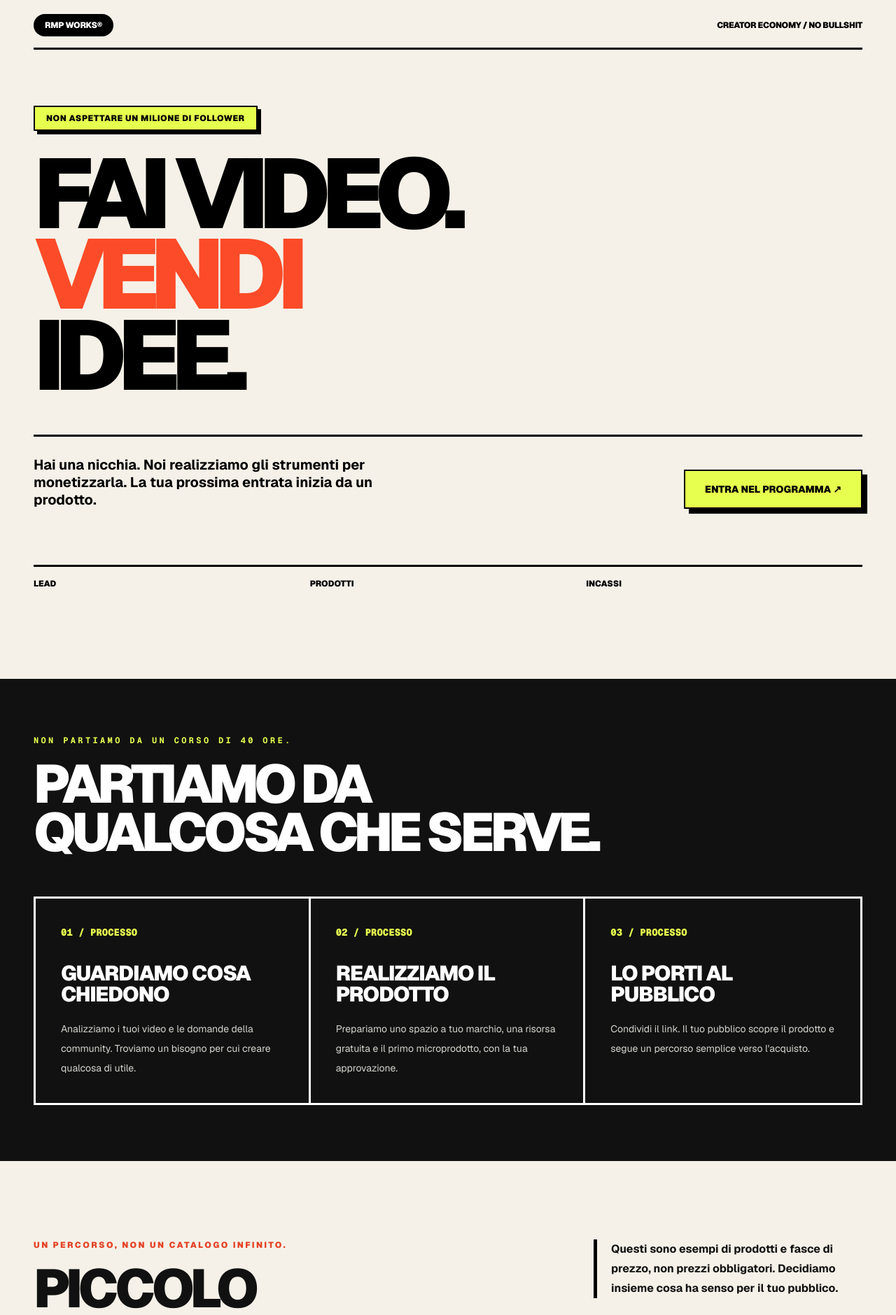
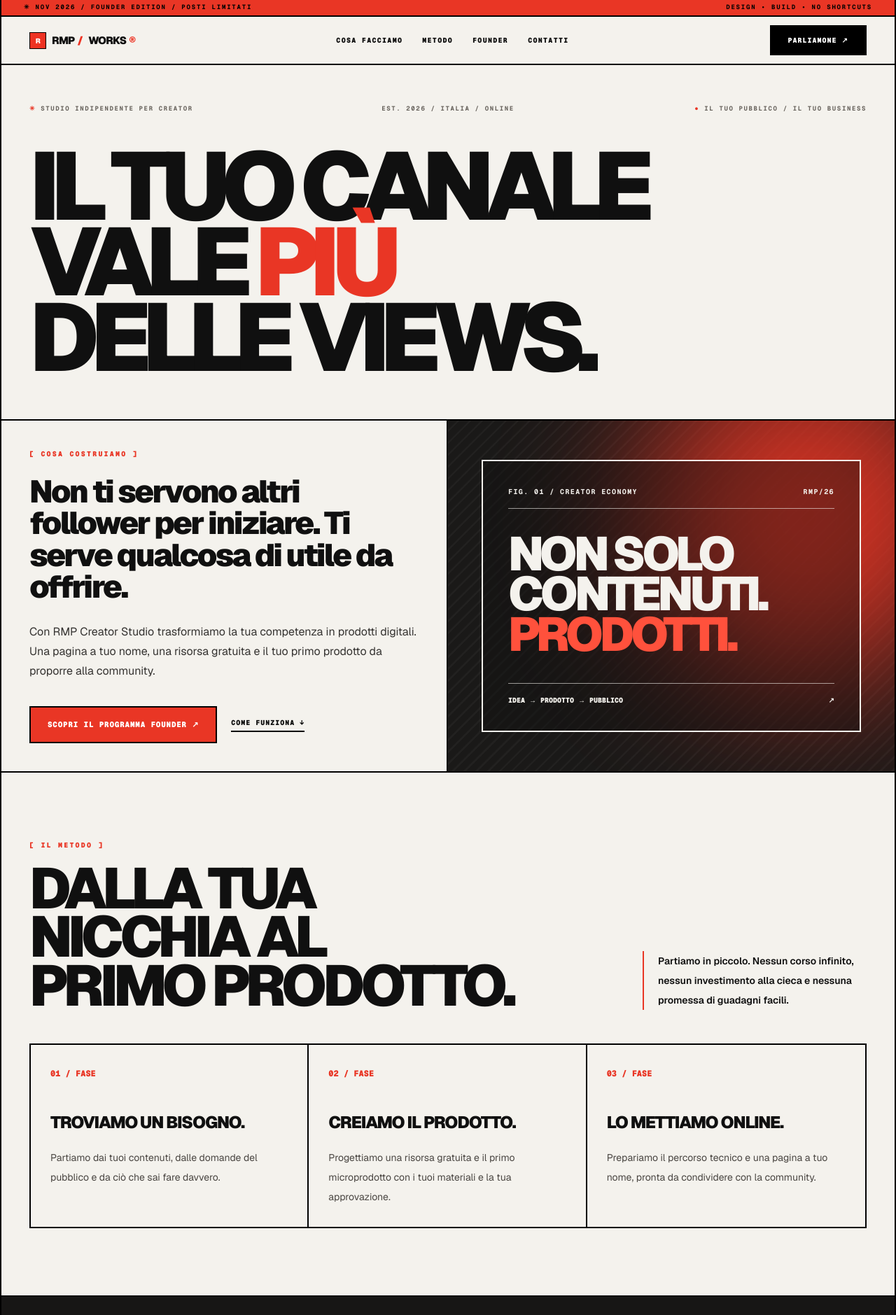
Before and after one commit to MacNaym/rmpworks, a Next.js app: page / in a window 1280 px wide. Shown: the top 1879 px of the page at 70% size. Built offline with nearby package versions, Linux system fonts and the light colour scheme.

Commit message:
design: recreate original Formhaus editorial brutalist layout for RMP Works

```diff
--- a/app/page.tsx
+++ b/app/page.tsx
@@ -3,68 +3,131 @@ import type { Metadata } from "next";
 import { rmpPhone } from "./contact-details";
 
 export const metadata: Metadata = {
- title:"RMP Works | Fai video. Vendi idee.",
- description:"RMP Creator Studio aiuta YouTuber e creator di nicchia a creare il primo prodotto digitale. Scopri l'attivazione Founder.",
- openGraph:{title:"Fai video. Vendi idee. | RMP Works",description:"Dai contenuti ai tuoi primi prodotti digitali, senza montare un e-commerce da solo."}
+  title: "RMP Works | Il tuo canale vale più delle views",
+  description: "RMP Creator Studio crea con te prodotti digitali, pagine di vendita e risorse gratuite per trasformare la tua competenza in una proposta acquistabile.",
+  openGraph: {
+    title: "IL TUO CANALE VALE PIÙ DELLE VIEWS. | RMP Works",
+    description: "Non vendiamo follower. Costruiamo con te prodotti digitali utili alla tua community.",
+  },
 };
-const frame="mx-auto max-w-[1450px] px-5 md:px-12";
-const steps=[
- {n:"01",title:"Guardiamo cosa chiedono",copy:"Analizziamo i tuoi video e le domande della community. Troviamo un bisogno per cui creare qualcosa di utile."},
- {n:"02",title:"Realizziamo il prodotto",copy:"Prepariamo uno spazio a tuo marchio, una risorsa gratuita e il primo microprodotto, con la tua approvazione."},
- {n:"03",title:"Lo porti al pubblico",copy:"Condividi il link. Il tuo pubblico scopre il prodotto e segue un percorso semplice verso l'acquisto."}
+
+const process = [
+  { number: "01", title: "TROVIAMO UN BISOGNO.", description: "Partiamo dai tuoi contenuti, dalle domande del pubblico e da ciò che sai fare davvero." },
+  { number: "02", title: "CREIAMO IL PRODOTTO.", description: "Progettiamo una risorsa gratuita e il primo microprodotto con i tuoi materiali e la tua approvazione." },
+  { number: "03", title: "LO METTIAMO ONLINE.", description: "Prepariamo il percorso tecnico e una pagina a tuo nome, pronta da condividere con la community." },
 ];
-const lineup=[
- {n:"00",title:"Gratis",price:"0 €",copy:"Una guida o un quiz per far conoscere il tuo lavoro."},
- {n:"01",title:"Micro",price:"5–15 €",copy:"Un prodotto piccolo, concreto e facile da provare."},
- {n:"02",title:"Next level",price:"29–79 €",copy:"Uno strumento o percorso più strutturato."},
- {n:"03",title:"Premium",price:"Su misura",copy:"Un corso completo quando avrai qualcosa da insegnare davvero."}
+const products = [
+  { number: "01", label: "FREE ENTRY", title: "RISORSA GRATUITA", price: "0 €", detail: "Un quiz o una guida che faccia capire subito il valore dei tuoi contenuti." },
+  { number: "02", label: "FIRST SALE", title: "MICROPRODOTTO", price: "5–15 €", detail: "Un piccolo prodotto digitale per risolvere un problema concreto." },
+  { number: "03", label: "NEXT STEP", title: "PRODOTTO AVANZATO", price: "29–79 €", detail: "Un percorso più completo, quando il primo prodotto ha trovato il suo pubblico." },
+  { number: "04", label: "LATER", title: "PREMIUM", price: "SU PROGETTO", detail: "Un corso o uno strumento avanzato, solo se ha senso costruirlo." },
 ];
-const ribbon=["CREATOR STUDIO","PRODOTTI DIGITALI","TU CREI","NOI COSTRUIAMO"];
-function OriginalNeoBrutalist() {
-  return <section id="neo-brutalist" className="scroll-mt-12 overflow-hidden bg-[#f5f1e8] text-black">
-    <div className="mx-auto max-w-[1440px] px-5 pb-8 pt-5 md:px-12">
-      <div className="flex items-center justify-between border-b-[3px] border-black pb-4 text-xs font-black tracking-tight"><span className="rounded-full bg-black px-4 py-2 text-white">RMP WORKS®</span><span>CREATOR ECONOMY / NO BULLSHIT</span></div>
-      <div className="relative py-14 md:py-20"><p className="mb-8 w-fit border-2 border-black bg-[#e7ff4e] px-4 py-2 text-xs font-black uppercase tracking-wider shadow-[5px_5px_0_#000]">Non aspettare un milione di follower</p>
-        <h2 className="text-[clamp(4rem,11vw,11rem)] font-black uppercase leading-[.82] tracking-[-.095em]">FAI VIDEO.<br/><span className="text-[#fc4b28]">VENDI</span><br/>IDEE.</h2>
-        <div className="mt-14 flex flex-wrap items-end justify-between gap-8 border-t-[3px] border-black pt-7"><p className="max-w-lg text-xl font-bold leading-tight">Hai una nicchia. Noi realizziamo gli strumenti per monetizzarla. La tua prossima entrata inizia da un prodotto.</p><Link href="/creator-studio" className="border-2 border-black bg-[#e7ff4e] px-7 py-4 text-sm font-black uppercase shadow-[7px_7px_0_#000] transition hover:translate-x-1 hover:translate-y-1 hover:shadow-[3px_3px_0_#000]">Entra nel programma ↗</Link></div>
-      </div>
-      <div className="grid border-t-[3px] border-black pt-4 text-xs font-black uppercase md:grid-cols-3"><span>LEAD</span><span>PRODOTTI</span><span>INCASSI</span></div>
-    </div>
-  </section>;
+const frame = "mx-auto w-full max-w-[1540px] px-5 sm:px-7 lg:px-10";
+
+function Brand() {
+  return <span className="inline-flex items-center gap-2 text-[13px] font-black tracking-[-.055em] sm:text-[15px]">
+    <span className="grid size-5 place-items-center border border-black bg-[#ee3323] text-[10px] font-black text-white sm:size-6">R</span>
+    RMP<span className="-ml-1 text-[#ee3323]">/</span>WORKS<span className="-ml-1 text-[#ee3323]">®</span>
+  </span>;
 }
 
+export default function Home() {
+  return <main className="min-h-screen overflow-x-hidden bg-[#f4f2ed] text-[#101010]">
+    <div className="border-x-2 border-black">
+      <div className="flex min-h-6 items-center justify-between gap-3 border-b-2 border-black bg-[#e93625] px-5 py-1 font-mono text-[8px] font-bold uppercase tracking-[.2em] text-black sm:px-8 sm:text-[9px]">
+        <span>✳ NOV 2026 / FOUNDER EDITION / POSTI LIMITATI</span>
+        <span className="hidden sm:block">DESIGN • BUILD • NO SHORTCUTS</span>
+        <span className="sm:hidden">CREATOR STUDIO</span>
+      </div>
+      <header className="border-b-2 border-black">
+        <div className={frame+" flex min-h-[64px] items-center justify-between gap-4 py-3"}>
+          <Link href="/" aria-label="RMP Works — homepage"><Brand/></Link>
+          <nav className="hidden items-center gap-7 font-mono text-[10px] font-black uppercase tracking-[.13em] md:flex" aria-label="Navigazione principale">
+            <a href="#cosa-facciamo" className="hover:underline">Cosa facciamo</a>
+            <a href="#metodo" className="hover:underline">Metodo</a>
+            <Link href="/creator-studio" className="hover:underline">Founder</Link>
+            <Link href="/contact" className="hover:underline">Contatti</Link>
+          </nav>
+          <Link href="/contact" className="border-2 border-black bg-black px-4 py-3 font-mono text-[10px] font-black uppercase tracking-[.1em] text-white transition-colors hover:bg-[#e93625] hover:text-black sm:px-6">PARLIAMONE ↗</Link>
+        </div>
+      </header>
 
-export default function Home(){
- return <main className="min-h-screen overflow-hidden bg-[#f5f1e8] text-[#111]">
-   <OriginalNeoBrutalist/>
-   <section id="metodo" className="mt-16 bg-[#111] py-20 text-white sm:mt-24">
-     <div className={frame}>
-       <p className="font-mono text-xs font-bold uppercase tracking-[.28em] text-[#e7ff4e]">Non partiamo da un corso di 40 ore.</p>
-       <h2 className="mt-5 max-w-5xl text-[clamp(3rem,6vw,6.5rem)] font-black uppercase leading-[.9] tracking-[-.075em]">PARTIAMO DA<br/>QUALCOSA CHE SERVE.</h2>
-       <div className="mt-14 grid border-[3px] border-white md:grid-cols-3">{steps.map((s,i)=><article key={s.n} className={`p-7 md:p-9 ${i<2?"border-b-[3px] border-white md:border-b-0 md:border-r-[3px]":""}`}>
-          <span className="font-mono text-sm font-black text-[#e7ff4e]">{s.n} / PROCESSO</span>
-          <h3 className="mt-8 text-3xl font-black uppercase leading-none tracking-[-.04em]">{s.title}</h3>
-          <p className="mt-5 text-sm leading-7 text-[#d3d3ce]">{s.copy}</p>
-         </article>)}</div>
+      <section aria-labelledby="hero-title" className={frame+" border-b-2 border-black pb-10 pt-9 sm:pb-12 sm:pt-12 lg:pb-16 lg:pt-14"}>
+        <div className="mb-8 grid grid-cols-2 gap-2 font-mono text-[9px] font-bold uppercase tracking-[.18em] text-[#68635d] sm:mb-12 md:grid-cols-3">
+          <span><span className="text-[#e93625]">✳</span> STUDIO INDIPENDENTE PER CREATOR</span>
+          <span className="hidden text-center md:block">EST. 2026 / ITALIA / ONLINE</span>
+          <span className="text-right"><span className="text-[#e93625]">●</span> IL TUO PUBBLICO / IL TUO BUSINESS</span>
+        </div>
+        <h1 id="hero-title" className="font-sans text-[clamp(3.5rem,10.7vw,11.6rem)] font-black uppercase leading-[.79] tracking-[-.095em]">
+          <span className="block whitespace-nowrap">IL TUO CANALE</span>
+          <span className="block whitespace-nowrap">VALE <span className="text-[#e93625]">PIÙ</span></span>
+          <span className="block whitespace-nowrap">DELLE VIEWS.</span>
+        </h1>
+      </section>
+
+      <section id="cosa-facciamo" className="grid border-b-2 border-black lg:grid-cols-2">
+        <div className="border-b-2 border-black p-6 sm:p-8 lg:border-b-0 lg:border-r-2 lg:p-10">
+          <p className="font-mono text-[10px] font-black uppercase tracking-[.22em] text-[#e93625]">[ COSA COSTRUIAMO ]</p>
+          <h2 className="mt-6 max-w-[680px] text-[clamp(1.8rem,3.5vw,3.5rem)] font-black leading-[1.01] tracking-[-.058em]">Non ti servono altri follower per iniziare. Ti serve qualcosa di utile da offrire.</h2>
+          <p className="mt-7 max-w-xl text-base leading-7 text-[#353331]">Con RMP Creator Studio trasformiamo la tua competenza in prodotti digitali. Una pagina a tuo nome, una risorsa gratuita e il tuo primo prodotto da proporre alla community.</p>
+          <div className="mt-9 flex flex-wrap items-center gap-5">
+            <Link href="/creator-studio" className="border-2 border-black bg-[#e93625] px-6 py-4 font-mono text-[11px] font-black uppercase tracking-[.07em] text-white hover:bg-black">SCOPRI IL PROGRAMMA FOUNDER ↗</Link>
+            <a href="#metodo" className="border-b-2 border-black pb-1 font-mono text-[10px] font-black uppercase tracking-[.1em]">COME FUNZIONA ↓</a>
+          </div>
+        </div>
+        <div className="relative flex min-h-[410px] items-center overflow-hidden bg-[#1a1918] p-7 sm:p-10 lg:p-12">
+          <div aria-hidden="true" className="absolute inset-0 bg-[repeating-linear-gradient(135deg,transparent_0px,transparent_9px,#ffffff09_10px,#ffffff09_12px)]"/>
+          <div aria-hidden="true" className="absolute -right-28 -top-24 size-[470px] rounded-full bg-[#e93625] opacity-90 blur-[105px]"/>
+          <div className="relative z-10 w-full border-2 border-[#f4f2ed] bg-[#111]/40 p-7 text-[#f4f2ed] sm:p-9">
+            <div className="flex justify-between gap-3 border-b border-[#f4f2ed]/60 pb-4 font-mono text-[10px] font-bold uppercase tracking-[.14em]"><span>FIG. 01 / CREATOR ECONOMY</span><span>RMP/26</span></div>
+            <p className="mt-9 text-[clamp(2.4rem,5.3vw,5.8rem)] font-black uppercase leading-[.85] tracking-[-.08em]">NON SOLO<br/>CONTENUTI.<br/><span className="text-[#ff513c]">PRODOTTI.</span></p>
+            <div className="mt-10 flex flex-wrap justify-between gap-3 border-t border-[#f4f2ed]/60 pt-4 font-mono text-[10px] font-black uppercase"><span>IDEA → PRODOTTO → PUBBLICO</span><span>↗</span></div>
+          </div>
         </div>
       </section>
-   <section className={frame+" py-20 sm:py-28"} id="prodotti">
-     <div className="flex flex-wrap items-start justify-between gap-6"><div><p className="text-xs font-black uppercase tracking-[.2em] text-[#e34326]">Un percorso, non un catalogo infinito.</p><h2 className="mt-5 text-[clamp(3rem,6vw,6rem)] font-black uppercase leading-[.9] tracking-[-.07em]">PICCOLO<br/>ALL&apos;INIZIO.<br/>TUO PER DAVVERO.</h2></div><p className="max-w-sm border-l-[5px] border-black pl-5 text-base font-bold leading-7">Questi sono esempi di prodotti e fasce di prezzo, non prezzi obbligatori. Decidiamo insieme cosa ha senso per il tuo pubblico.</p></div>
-     <div className="mt-12 grid border-[3px] border-black sm:grid-cols-2 xl:grid-cols-4">{lineup.map((x,i)=><article key={x.n} className={`min-h-64 p-6 ${i!==3?"border-b-[3px] border-black xl:border-b-0 xl:border-r-[3px]":""} ${i===1?"bg-[#e7ff4e]":"bg-[#fffdf8]"} ${i===0?"sm:border-r-[3px]":""} ${i===2?"sm:border-r-[3px]":""} ${i===1?"sm:border-b-[3px] xl:border-b-0":""}`}>
-       <p className="font-mono text-xs font-black">RMP / {x.n}</p><h3 className="mt-8 text-2xl font-black uppercase">{x.title}</h3><p className="mt-2 text-4xl font-black tracking-tight">{x.price}</p><p className="mt-6 text-sm leading-6">{x.copy}</p>
+
+      <section id="metodo" className={frame+" py-20 sm:py-24"}>
+        <div className="flex flex-wrap items-end justify-between gap-6">
+          <div><p className="font-mono text-[10px] font-black uppercase tracking-[.22em] text-[#e93625]">[ IL METODO ]</p><h2 className="mt-5 text-[clamp(2.8rem,6.4vw,6.8rem)] font-black uppercase leading-[.85] tracking-[-.075em]">DALLA TUA<br/>NICCHIA AL<br/>PRIMO PRODOTTO.</h2></div>
+          <p className="max-w-xs border-l-2 border-[#e93625] pl-5 text-sm font-semibold leading-7">Partiamo in piccolo. Nessun corso infinito, nessun investimento alla cieca e nessuna promessa di guadagni facili.</p>
+        </div>
+        <div className="mt-12 grid border-2 border-black md:grid-cols-3">{process.map((s,i)=><article key={s.number} className={"min-h-[260px] p-7 "+(i<2?"border-b-2 border-black md:border-b-0 md:border-r-2":"")}>
+          <span className="font-mono text-xs font-black text-[#e93625]">{s.number} / FASE</span>
+          <h3 className="mt-12 text-2xl font-black uppercase leading-[.95] tracking-[-.05em]">{s.title}</h3>
+          <p className="mt-6 text-sm leading-7 text-[#4a4642]">{s.description}</p>
         </article>)}</div>
       </section>
-   <section className="border-y-[5px] border-black bg-[#fc4b28] py-16">
-     <div className={frame+" flex flex-wrap items-center justify-between gap-10"}>
-       <div className="max-w-3xl"><p className="text-xs font-black uppercase tracking-[.24em]">Founder / Novembre 2026</p><h2 className="mt-4 text-[clamp(3rem,6vw,6rem)] font-black uppercase leading-[.88] tracking-[-.075em]">IL PRIMO PASSO<br/>COSTA 50 € + IVA.</h2><p className="mt-6 text-base font-bold">Attivazione assistita in prevendita. Prima di qualsiasi pagamento concordiamo condizioni, materiali e tempi.</p></div>
-       <Link href="/creator-studio" className="inline-flex border-[4px] border-black bg-[#e7ff4e] px-8 py-5 text-sm font-black uppercase shadow-[8px_8px_0_#111] transition-transform hover:-translate-y-1">Vedi cosa comprende ↗</Link>
+
+      <section className="border-y-2 border-black bg-[#171615] py-20 text-[#f4f2ed]">
+        <div className={frame}>
+          <p className="font-mono text-[10px] font-black uppercase tracking-[.22em] text-[#ff513c]">[ PRODUCT LADDER ]</p>
+          <h2 className="mt-5 text-[clamp(2.8rem,6.5vw,7rem)] font-black uppercase leading-[.87] tracking-[-.07em]">UN PRODOTTO.<br/><span className="text-[#ff513c]">POI IL PROSSIMO.</span></h2>
+          <div className="mt-12 grid border-2 border-[#f4f2ed] sm:grid-cols-2 lg:grid-cols-4">{products.map((p,i)=><article key={p.number} className={"p-6 "+(i<3?"border-b-2 border-[#f4f2ed] lg:border-b-0 lg:border-r-2":"")+(i===0||i===2?" sm:border-r-2":"")+(i===1?" sm:border-b-2 lg:border-b-0":"")}>
+            <span className="font-mono text-[10px] font-bold text-[#ff513c]">{p.number} / {p.label}</span>
+            <h3 className="mt-10 text-xl font-black uppercase tracking-[-.035em]">{p.title}</h3>
+            <p className="mt-3 text-3xl font-black">{p.price}</p>
+            <p className="mt-6 text-sm leading-6 text-[#c9c4bb]">{p.detail}</p>
+          </article>)}</div>
+          <p className="mt-5 font-mono text-[10px] uppercase text-[#c9c4bb]">Le fasce di prezzo sono esempi. Decidiamo insieme cosa è sensato per il tuo pubblico.</p>
         </div>
       </section>
-   <footer className="bg-[#111] py-12 text-white">
-     <div className={frame+" flex flex-wrap items-center justify-between gap-7"}>
-       <div><p className="text-2xl font-black tracking-[-.06em]">RMP/WORKS.</p><p className="mt-2 font-mono text-xs text-white/65">© 2026 · Creator Studio</p></div>
-       <div className="flex flex-wrap gap-6 text-sm font-bold"><Link href="/creator-studio">Founder</Link><Link href="/contact">Contatti</Link><a href={rmpPhone.href}>{rmpPhone.display}</a></div>
+
+      <section className="border-b-2 border-black bg-[#e93625] py-20 text-black">
+        <div className={frame+" grid items-end gap-9 lg:grid-cols-[1fr_auto]"}>
+          <div><p className="font-mono text-[10px] font-black uppercase tracking-[.2em]">[ FOUNDER / NOVEMBRE 2026 ]</p><h2 className="mt-6 text-[clamp(3rem,7vw,7.5rem)] font-black uppercase leading-[.83] tracking-[-.085em]">IL PRIMO PASSO.<br/>50 € + IVA.</h2><p className="mt-6 max-w-xl text-sm font-bold leading-7">Attivazione assistita in prevendita, non checkout immediato. Definiamo materiali, condizioni e data di consegna prima del pagamento.</p></div>
+          <Link href="/creator-studio" className="inline-flex border-2 border-black bg-black px-8 py-5 font-mono text-xs font-black uppercase tracking-[.08em] text-white hover:bg-[#f4f2ed] hover:text-black">VEDI COSA INCLUDE ↗</Link>
+        </div>
+      </section>
+
+      <footer className="border-b-2 border-black bg-[#f4f2ed]">
+        <div className={frame+" flex flex-wrap items-center justify-between gap-5 py-8"}>
+          <Link href="/" aria-label="RMP Works — homepage"><Brand/></Link>
+          <div className="flex flex-wrap gap-6 font-mono text-[10px] font-black uppercase tracking-[.08em]">
+            <Link href="/creator-studio">Founder</Link><Link href="/contact">Contatti</Link><a href={rmpPhone.href}>Chiama</a>
+          </div>
+          <span className="font-mono text-[9px] text-[#68635d]">© 2026 RMP WORKS</span>
         </div>
       </footer>
+    </div>
   </main>;
 }
```
Lines whose indentation alone changed are shown as unchanged.
